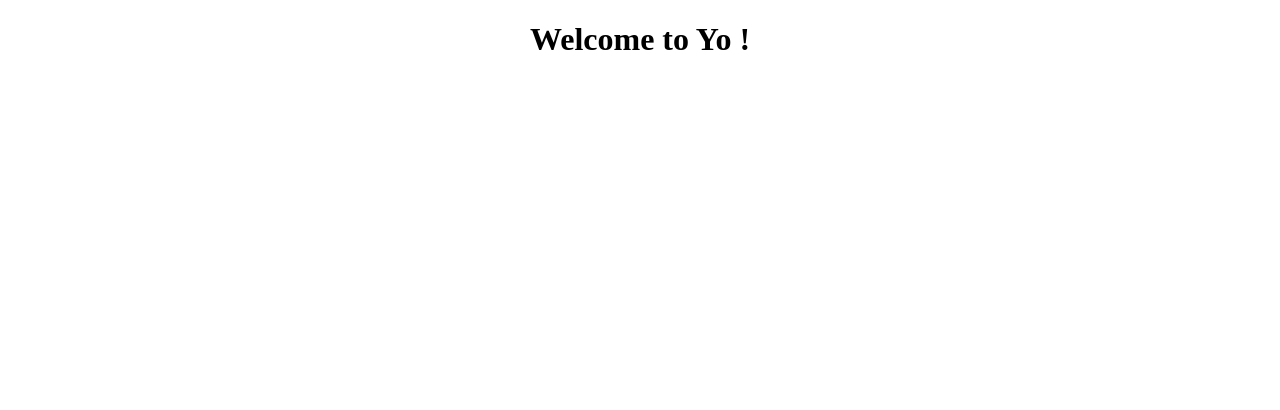
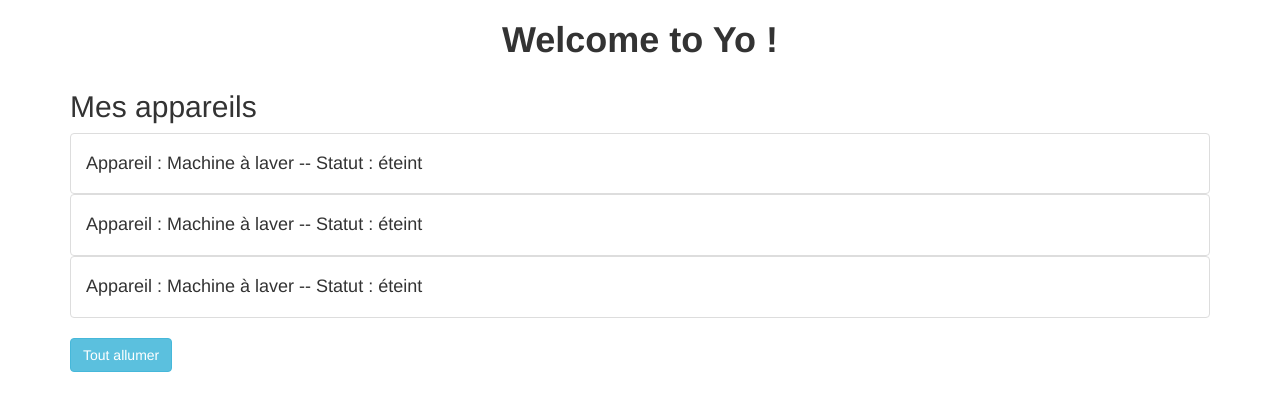
Before and after one commit to MounirBlk/appAngular, an Angular app: page / in a window 1280 px wide. Shown: the top 410 px of the page. Built offline with nearby package versions, Linux system fonts and the light colour scheme.

Commit message:
appareil

```diff
--- a/angular.json
+++ b/angular.json
@@ -24,18 +24,18 @@
                             "src/assets"
                         ],
                         "styles": [
-              "src/styles.css"
+                            "src/styles.css",
+                            "node_modules/bootstrap/dist/css/bootstrap.min.css",
+                            "node_modules/bootstrap/dist/css/bootstrap.css"
                         ],
                         "scripts": []
                     },
                     "configurations": {
                         "production": {
-              "fileReplacements": [
-                {
+                            "fileReplacements": [{
                                 "replace": "src/environments/environment.ts",
                                 "with": "src/environments/environment.prod.ts"
-                }
-              ],
+                            }],
                             "optimization": true,
                             "outputHashing": "all",
                             "sourceMap": false,
@@ -45,8 +45,7 @@
                             "extractLicenses": true,
                             "vendorChunk": false,
                             "buildOptimizer": true,
-              "budgets": [
-                {
+                            "budgets": [{
                                     "type": "initial",
                                     "maximumWarning": "2mb",
                                     "maximumError": "5mb"
@@ -120,6 +119,7 @@
                     }
                 }
             }
-    }},
+        }
+    },
     "defaultProject": "appAngular"
 }
--- a/package.json
+++ b/package.json
@@ -19,7 +19,9 @@
     "@angular/platform-browser": "~8.2.14",
     "@angular/platform-browser-dynamic": "~8.2.14",
     "@angular/router": "~8.2.14",
-    "bootstrap": "^3.3.7",
+    "@ng-bootstrap/ng-bootstrap": "^5.2.1",
+    "angular-ui-bootstrap": "^2.5.6",
+    "bootstrap": "^3.4.1",
     "rxjs": "~6.4.0",
     "tslib": "^1.10.0",
     "zone.js": "~0.9.1"
--- a/src/app/app.component.html
+++ b/src/app/app.component.html
@@ -4,5 +4,18 @@
         <strong>Welcome to {{ title }} !</strong>
     </h1>
 </div>
+<div class="container">
+    <div class="row">
+        <div class="col-xs-12">
+            <h2>Mes appareils</h2>
+            <ul class="list-group">
+                <app-appareil></app-appareil>
+                <app-appareil></app-appareil>
+                <app-appareil></app-appareil>
+            </ul>
+            <button class="btn btn-info" [disabled]="!isAuth" (click)="onAllumer()">Tout allumer</button>
+        </div>
+    </div>
+</div>
 
 <!--<app-utilisateur></app-utilisateur>-->
--- a/src/app/app.component.ts
+++ b/src/app/app.component.ts
@@ -7,4 +7,15 @@ import { Component } from '@angular/core';
 })
 export class AppComponent {
   title = 'Yo';
+  isAuth = false;
+  constructor() {
+    setTimeout(
+      () => {
+        this.isAuth = true;
+      }, 4000
+    );
+  }
+  onAllumer() {
+    console.log('On allume tout !');
+  }
 }
--- a/src/app/appareil/appareil.component.html
+++ b/src/app/appareil/appareil.component.html
@@ -1 +1,3 @@
-<p>appareil works!</p>
+<li class="list-group-item">
+    <h4>Appareil : {{ appareilName }} -- Statut : {{ getStatus() }}</h4>
+</li>
--- a/src/app/appareil/appareil.component.ts
+++ b/src/app/appareil/appareil.component.ts
@@ -7,9 +7,14 @@ import { Component, OnInit } from '@angular/core';
 })
 export class AppareilComponent implements OnInit {
 
+  appareilName: string = 'Machine à laver';
+  appareilStatus: string = 'éteint';
   constructor() { }
 
   ngOnInit() {
   }
 
+  getStatus() {
+    return this.appareilStatus;
+  }
 }
```
Also changed, not shown: src/app/app.module.ts (+5 -2 lines), 1 other file (tests, documents, lock files or other folders). Lines whose indentation alone changed are shown as unchanged.
